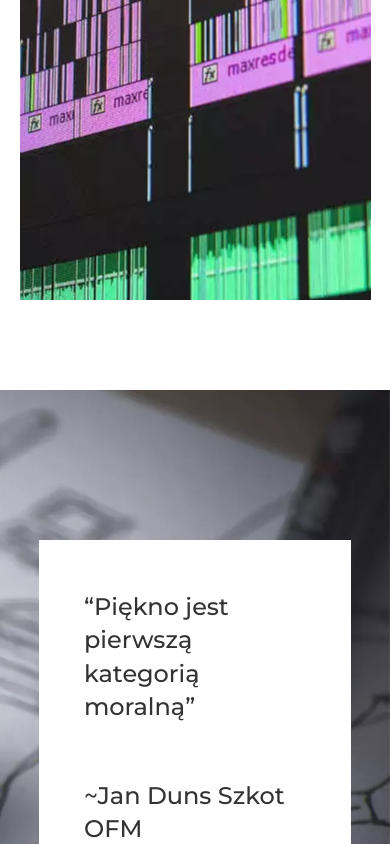
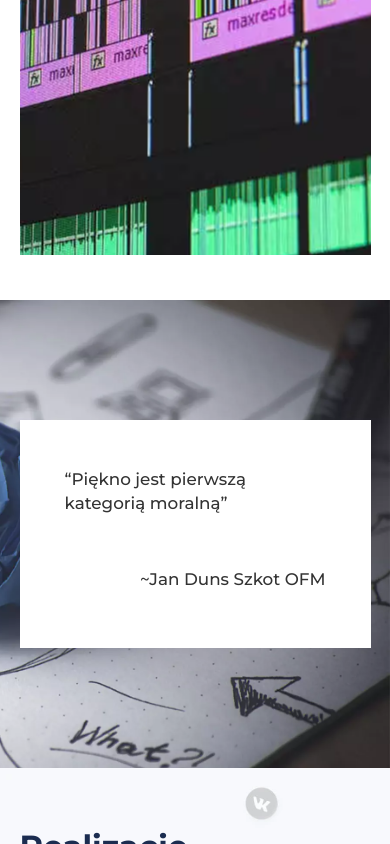
Before and after one commit to Rehaeel/rafal.prokopiak.pl, a React (Create React App) app: page / in a window 390 px wide. Shown: the part 1790-2634 px from the top of the page. Built offline with nearby package versions, Linux system fonts and the light colour scheme.

Commit message:
quote on mobile fix

```diff
--- a/src/components/sections/about-me/about-me.css
+++ b/src/components/sections/about-me/about-me.css
@@ -74,7 +74,7 @@
     grid-template-columns: 1fr;
     gap: 0;
     align-items: center;
-    padding: calc(var(--padding) * 2) 5%;
+    padding: var(--padding) 5%;
 }
 
 .left {
--- a/src/components/sections/quote/quote.css
+++ b/src/components/sections/quote/quote.css
@@ -15,7 +15,7 @@
     grid-template-columns: 1fr;
     padding: var(--padding);
     background-color: #fff;
-    max-width: 750px;
+    width: min(750px, 90%);
 }
 
 .quote h1 {
@@ -39,6 +39,11 @@
     .quote-section {
         background: url('../../background/Idea-page.webp') no-repeat center right;
         background-size: cover;
-        padding: 150px 10%;
+        padding: 120px 0;
+        justify-content: center;
+    }
+
+    .quote h1 {
+        font-size: 1.4em;
     }
 }
```
